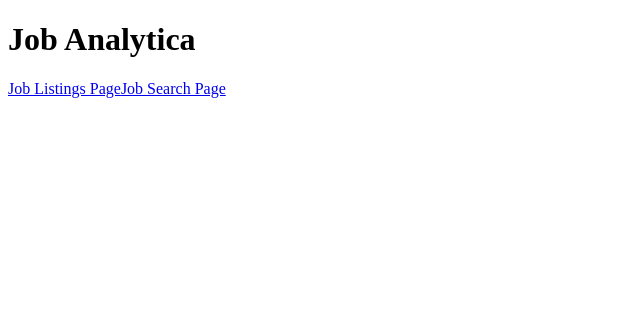
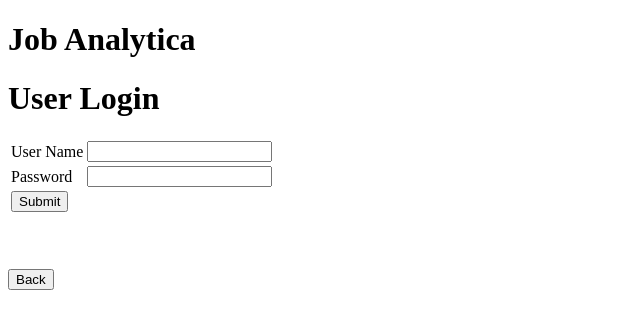
Before and after one commit to 13091995Leo/JobAnalytica, an Angular app in the folder mastek-job-app/: page / in a window 1280 px wide. Shown: the top 328 px of the page, without its empty margins (0-640 px from the left). Built offline with nearby package versions, Linux system fonts and the light colour scheme.

Commit message:
Updated user pages

```diff
--- a/mastek-job-app/src/app/app.component.html
+++ b/mastek-job-app/src/app/app.component.html
@@ -1,9 +1,2 @@
-
 <h1>Job Analytica</h1>
-<nav>
-
-<a routerLink="job">Job Listings Page</a>
-<a routerLink="jobsearch">Job Search Page</a>
-
-  <router-outlet></router-outlet>
-</nav>
+<app-userlogin></app-userlogin>
--- a/mastek-job-app/src/app/companylogin/companylogin.component.html
+++ b/mastek-job-app/src/app/companylogin/companylogin.component.html
@@ -1,4 +1,24 @@
 <h1>Company Login</h1>
-<input #inputCName>
-<input #inputCPassword>
-<input type = "submit">
+<table>
+    <tr>
+        <td>Company Name</td>
+        <td>
+            <input [(ngModel)]="name">
+        </td>
+    </tr>
+    <tr>
+        <td>Password</td>
+        <td>
+            <input [(ngModel)]="password">
+        </td>
+    </tr>
+    <tr>
+        <td>
+            <input type="submit">
+        </td>
+    </tr>
+</table>
+<br>
+<br>
+<br>
+<button href="job.component.html">Back</button>
--- a/mastek-job-app/src/app/user/user.component.html
+++ b/mastek-job-app/src/app/user/user.component.html
@@ -1,5 +1,6 @@
 <h1>User Page</h1>
 
+<!-- Table to display job recommendations -->
 <h2>Job Recommendations</h2>
 <table>
     <tr>
@@ -7,7 +8,7 @@
         <th>Location</th>
         <th>Salary</th>
     </tr>
-    <tr *ngFor="let m of matches; let i = index">
+    <tr *ngFor="let r of recommendations; let i = index">
         <td>{{m.jobTitle}}</td>
         <td>{{m.location}}</td>
         <td>{{salary}}</td>
--- a/mastek-job-app/src/app/user/user.component.ts
+++ b/mastek-job-app/src/app/user/user.component.ts
@@ -12,4 +12,8 @@ export class UserComponent implements OnInit {
   ngOnInit() {
   }
 
+  recommendations() {
+
+  }
+
 }
--- a/mastek-job-app/src/app/userlogin/userlogin.component.html
+++ b/mastek-job-app/src/app/userlogin/userlogin.component.html
@@ -1,4 +1,24 @@
 <h1>User Login</h1>
-<input >
-<input >
-<input type="submit">
+<table>
+    <tr>
+        <td>User Name</td>
+        <td>
+            <input [(ngModel)]="name">
+        </td>
+    </tr>
+    <tr>
+        <td>Password</td>
+        <td>
+            <input [(ngModel)]="password">
+        </td>
+    </tr>
+    <tr>
+        <td>
+            <input type="submit">
+        </td>
+    </tr>
+</table>
+<br>
+<br>
+<br>
+<button href="job.component.html">Back</button>
```
